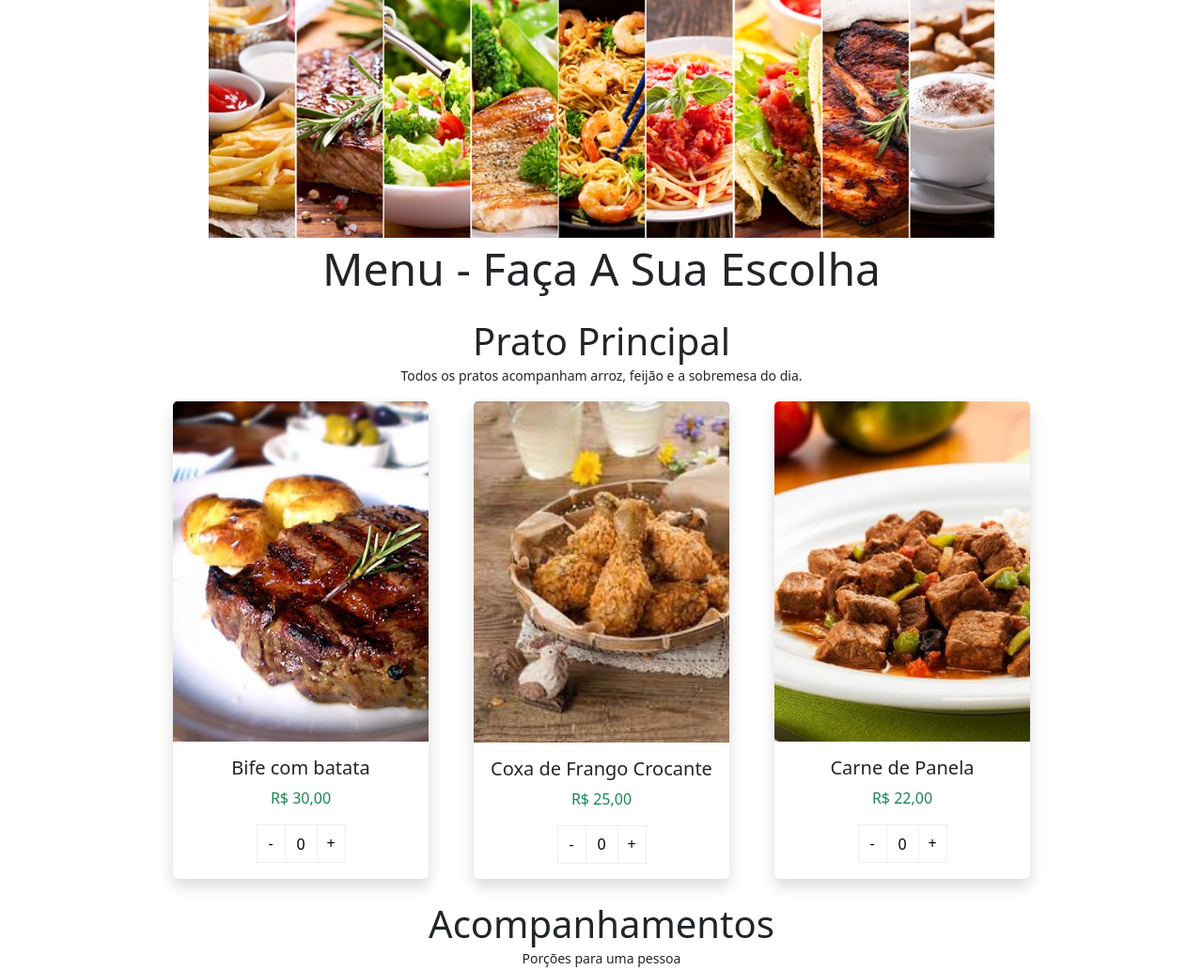
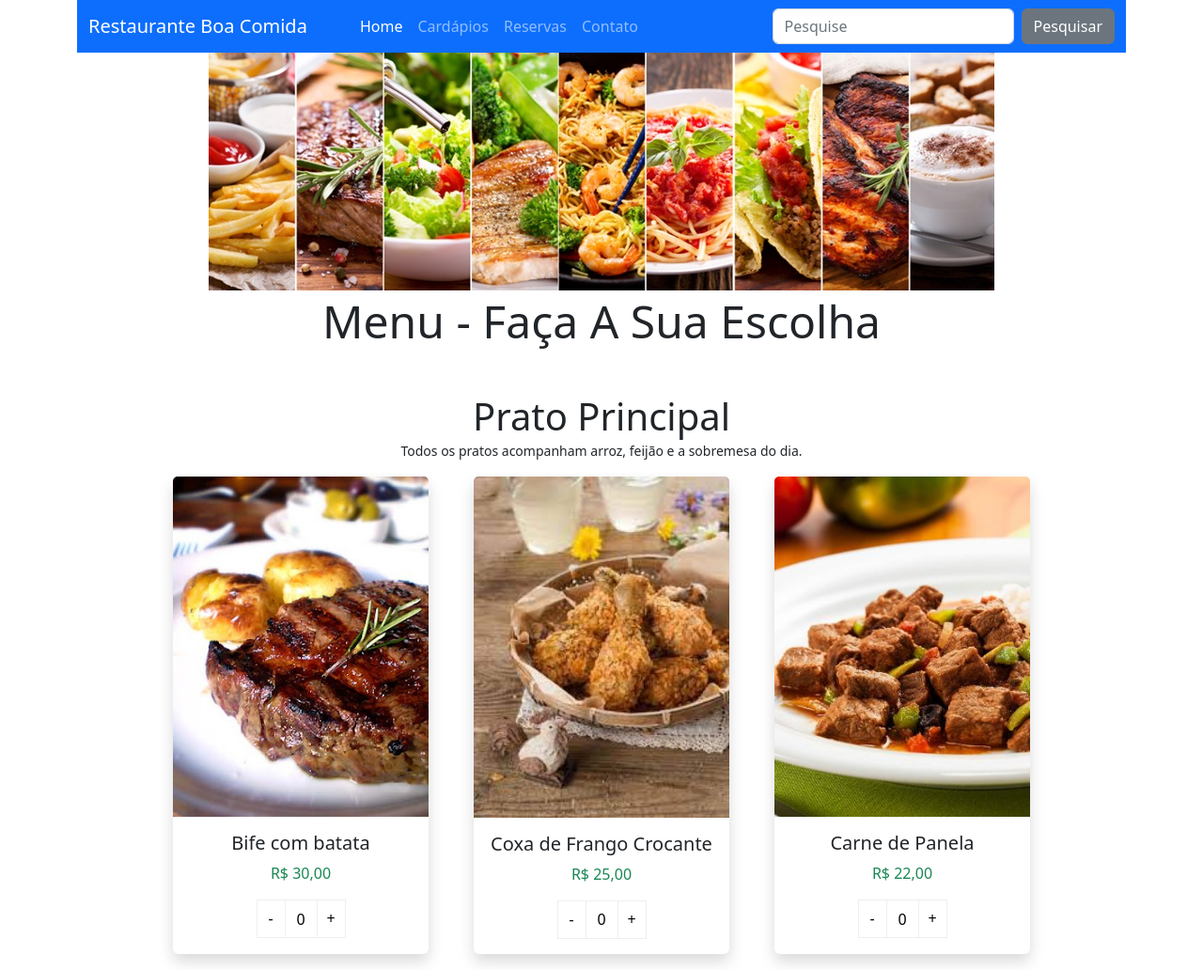
Before and after one commit to leogalencar/bootcampdevjr-mod02-menu-bs, a plain HTML site: page index.html in a window 1280 px wide. Shown: the top 1032 px of the page at 94% size. Drawn offline with nearby package versions, Linux system fonts and the light colour scheme.

Commit message:
closes #2 - Adição do Navbar

```diff
--- a/index.html
+++ b/index.html
@@ -13,6 +13,37 @@
     <body>
         <div class="container">
 
+            <!-- Navbar -->
+            <nav class="navbar navbar-expand-lg navbar-dark bg-primary">
+                <div class="container-fluid">
+                    <a class="navbar-brand me-md-5" href="#">Restaurante Boa Comida</a>
+                    <button class="navbar-toggler" type="button" data-bs-toggle="collapse" data-bs-target="#navbarSupportedContent"
+                        aria-controls="navbarSupportedContent" aria-expanded="false" aria-label="Toggle navigation">
+                        <span class="navbar-toggler-icon"></span>
+                    </button>
+                    <div class="collapse navbar-collapse" id="navbarSupportedContent">
+                        <ul class="navbar-nav me-auto mb-2 mb-lg-0">
+                            <li class="nav-item">
+                                <a class="nav-link active" aria-current="page" href="index.html">Home</a>
+                            </li>
+                            <li class="nav-item">
+                                <a class="nav-link" href="#">Cardápios</a>
+                            </li>
+                            <li class="nav-item">
+                                <a class="nav-link" href="#">Reservas</a>
+                            </li>
+                            <li class="nav-item">
+                                <a class="nav-link" href="#">Contato</a>
+                            </li>
+                        </ul>
+                        <form class="d-flex" role="search">
+                            <input class="form-control me-2" type="search" placeholder="Pesquise" aria-label="Pesquise">
+                            <button class="btn btn-secondary" type="submit">Pesquisar</button>
+                        </form>
+                    </div>
+                </div>
+            </nav>
+
             <!-- Header -->
             <header class="text-center">
                 <img src="img/home.jpg" alt="Imagem do header" class="img-fluid">
@@ -23,7 +54,7 @@
 
             <!-- Prato Principal -->
             <div class="text-center">
-                <div class="display-6 mt-4">
+                <div class="display-6 mt-5">
                     Prato Principal
                 </div>
                 <p>
```
